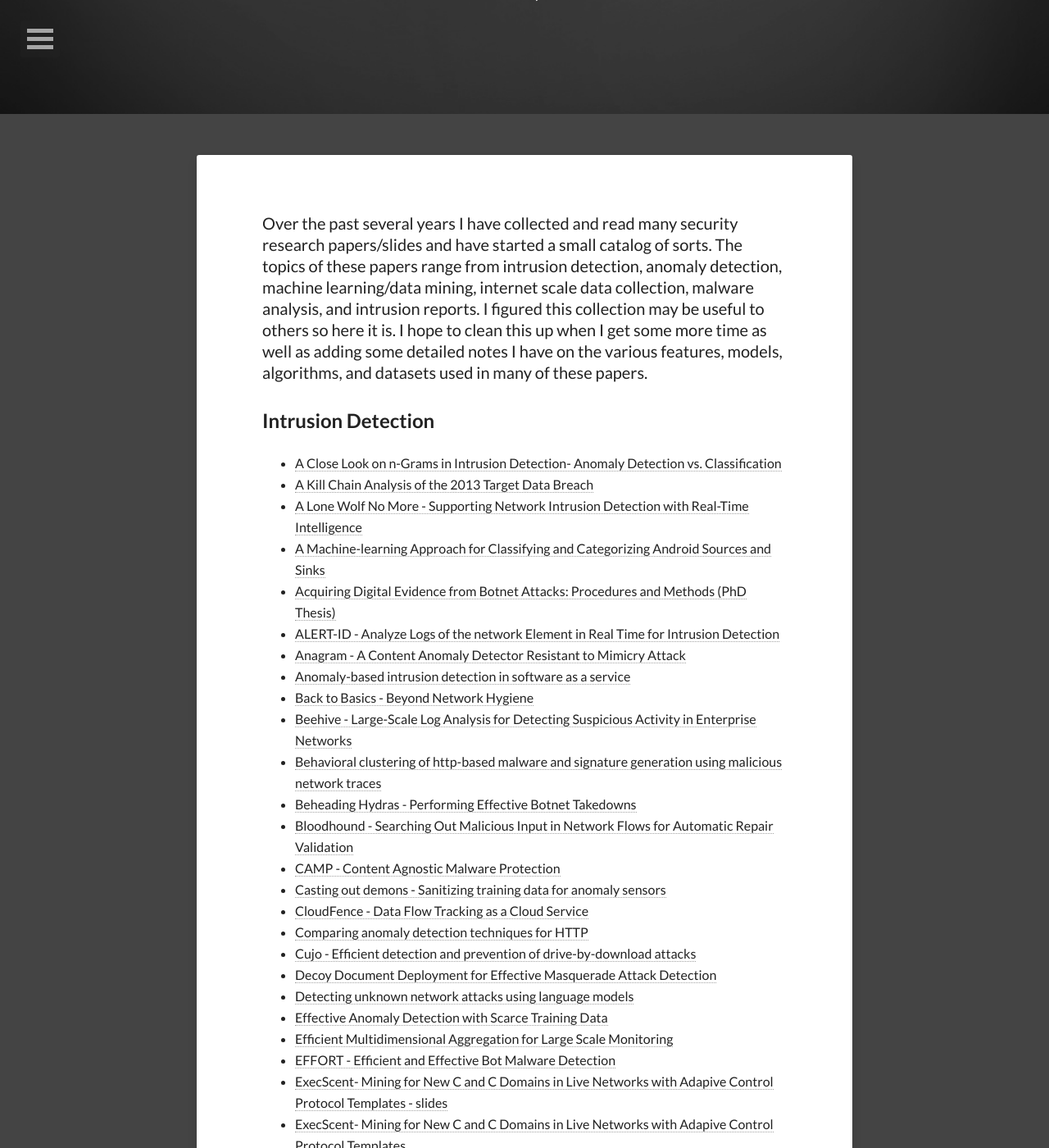
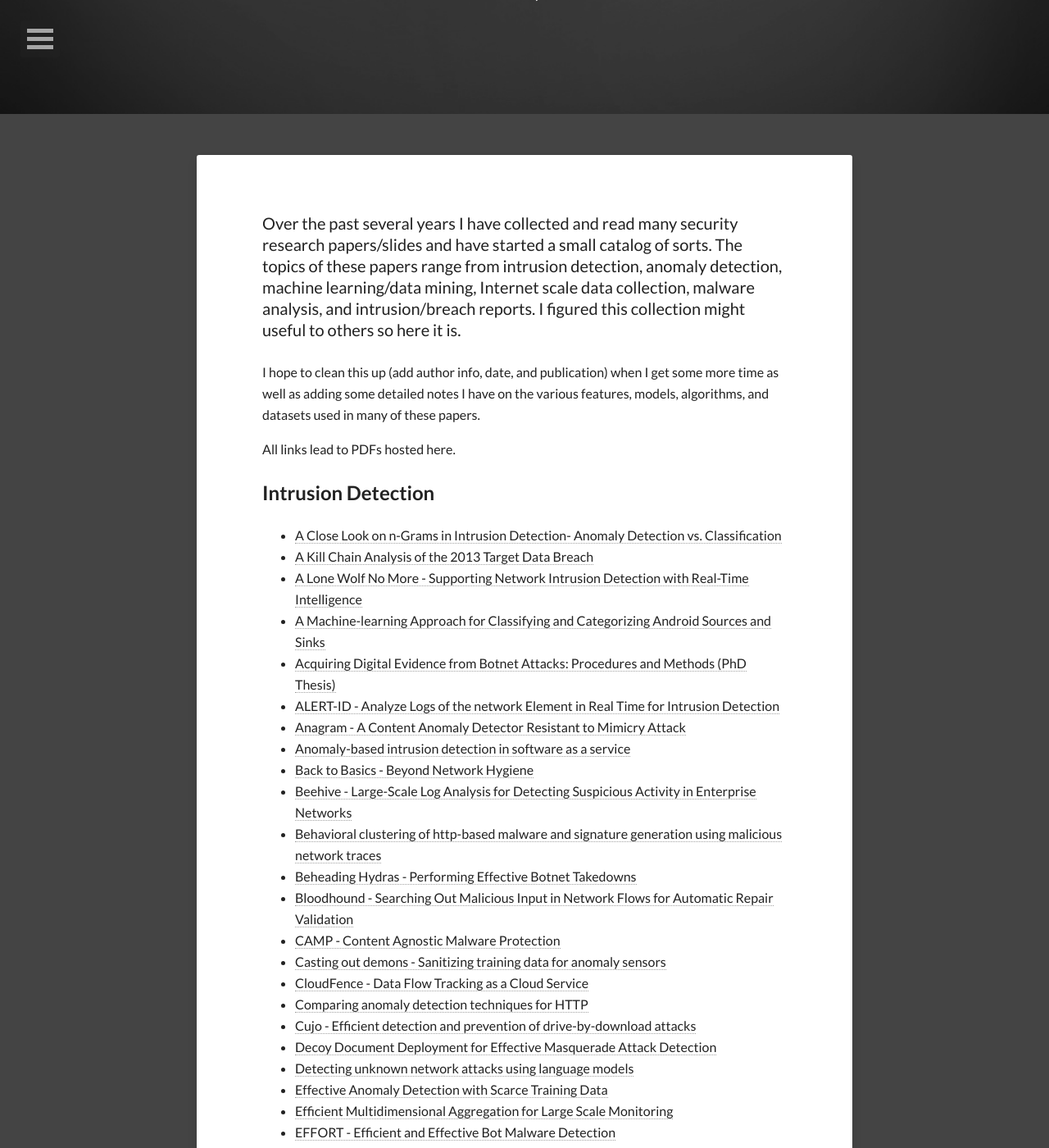
Before and after one commit to covert-labs/covert-labs.github.io, a Jekyll site: the page built from _posts/2014-07-20-security-datascience-papers.md, in a window 1280 px wide and 1400 px high, scrolled down 261 px. Shown: the whole window at 82% size. Built offline with Jekyll 4.4.1, drawn with Linux system fonts in a browser that asks for light colours; nearby versions of some CDN libraries; comment, search, counter and statistics services are not loaded; some of the changed text lies outside the part shown.

Commit message:
some cleanup

```diff
--- a/_posts/2014-07-20-security-datascience-papers.md
+++ b/_posts/2014-07-20-security-datascience-papers.md
@@ -10,7 +10,11 @@ comments: true
 share: true
 ---
 
-Over the past several years I have collected and read many security research papers/slides and have started a small catalog of sorts.  The topics of these papers range from intrusion detection, anomaly detection, machine learning/data mining, internet scale data collection, malware analysis, and intrusion reports.  I figured this collection may be useful to others so here it is.  I hope to clean this up when I get some more time as well as adding some detailed notes I have on the various features, models, algorithms, and datasets used in many of these papers.
+Over the past several years I have collected and read many security research papers/slides and have started a small catalog of sorts.  The topics of these papers range from intrusion detection, anomaly detection, machine learning/data mining, Internet scale data collection, malware analysis, and intrusion/breach reports.  I figured this collection might useful to others so here it is.
+
+I hope to clean this up (add author info, date, and publication) when I get some more time as well as adding some detailed notes I have on the various features, models, algorithms, and datasets used in many of these papers.
+
+All links lead to PDFs hosted here.
 
 ## Intrusion Detection
 
@@ -37,8 +41,8 @@ Over the past several years I have collected and read many security research pap
 * [Effective Anomaly Detection with Scarce Training Data](/research-papers/security/Effective Anomaly Detection with Scarce Training Data.pdf)
 * [Efficient Multidimensional Aggregation for Large Scale Monitoring](/research-papers/security/Efficient Multidimensional Aggregation for Large Scale Monitoring.pdf)
 * [EFFORT - Efficient and Effective Bot Malware Detection](/research-papers/security/EFFORT - Efficient and Effective Bot Malware Detection.pdf)
-* [ExecScent- Mining for New C and C Domains in Live Networks with Adapive Control Protocol Templates - slides](/research-papers/security/ExecScent- Mining for New C and C Domains in Live Networks with Adapive Control Protocol Templates - slides.pdf)
-* [ExecScent- Mining for New C and C Domains in Live Networks with Adapive Control Protocol Templates](/research-papers/security/ExecScent- Mining for New C and C Domains in Live Networks with Adapive Control Protocol Templates.pdf)
+* [ExecScent- Mining for New C and C Domains in Live Networks with Adaptive Control Protocol Templates - slides](/research-papers/security/ExecScent- Mining for New C and C Domains in Live Networks with Adapive Control Protocol Templates - slides.pdf)
+* [ExecScent- Mining for New C and C Domains in Live Networks with Adaptive Control Protocol Templates](/research-papers/security/ExecScent- Mining for New C and C Domains in Live Networks with Adapive Control Protocol Templates.pdf)
 * [Exposure - Finding malicious domains using passive dns analysis](/research-papers/security/Exposure - Finding malicious domains using passive dns analysis.pdf)
 * [FiG - Automatic Fingerprint Generation](/research-papers/security/FiG - Automatic Fingerprint Generation.pdf)
 * [FLIPS - Hybrid Adaptive Intrusion Prevention](/research-papers/security/FLIPS - Hybrid Adaptive Intrusion Prevention.pdf)
@@ -113,7 +117,7 @@ Over the past several years I have collected and read many security research pap
 * [A Preliminary Analysis of Vulnerability Scores for Attacks in Wild](/research-papers/security/A Preliminary Analysis of Vulnerability Scores for Attacks in Wild.pdf)
 * [Attacker Economics for Internet-scale Vulnerability Risk Assessment](/research-papers/security/Attacker Economics for Internet-scale Vulnerability Risk Assessment.pdf)
 * [Detecting Logic Vulnerabilities in E-Commerce Applications](/research-papers/security/Detecting Logic Vulnerabilities in E-Commerce Applications.pdf)
-* [ReDeBug - finding unpatched code clones in entire os distributions](/research-papers/security/ReDeBug - finding unpatched code clones in entire os distributions.pdf)
+* [ReDeBug - finding unpatched code clones in entire OS distributions](/research-papers/security/ReDeBug - finding unpatched code clones in entire os distributions.pdf)
 * [The Classification of Valuable Data in an Assumption of Breach Paradigm](/research-papers/security/The Classification of Valuable Data in an Assumption of Breach Paradigm.pdf)
 * [Toward Black-Box Detection of Logic Flaws in Web Applications](/research-papers/security/Toward Black-Box Detection of Logic Flaws in Web Applications.pdf)
 * [Vulnerability Extrapolation - Assisted Discovery of Vulnerabilities using Machine Learning - slides](/research-papers/security/Vulnerability Extrapolation - Assisted Discovery of Vulnerabilities using Machine Learning - slides.pdf)
```
Also changed, not shown: other parts of _posts/2014-07-20-security-datascience-papers.md (+3 -3 lines).
